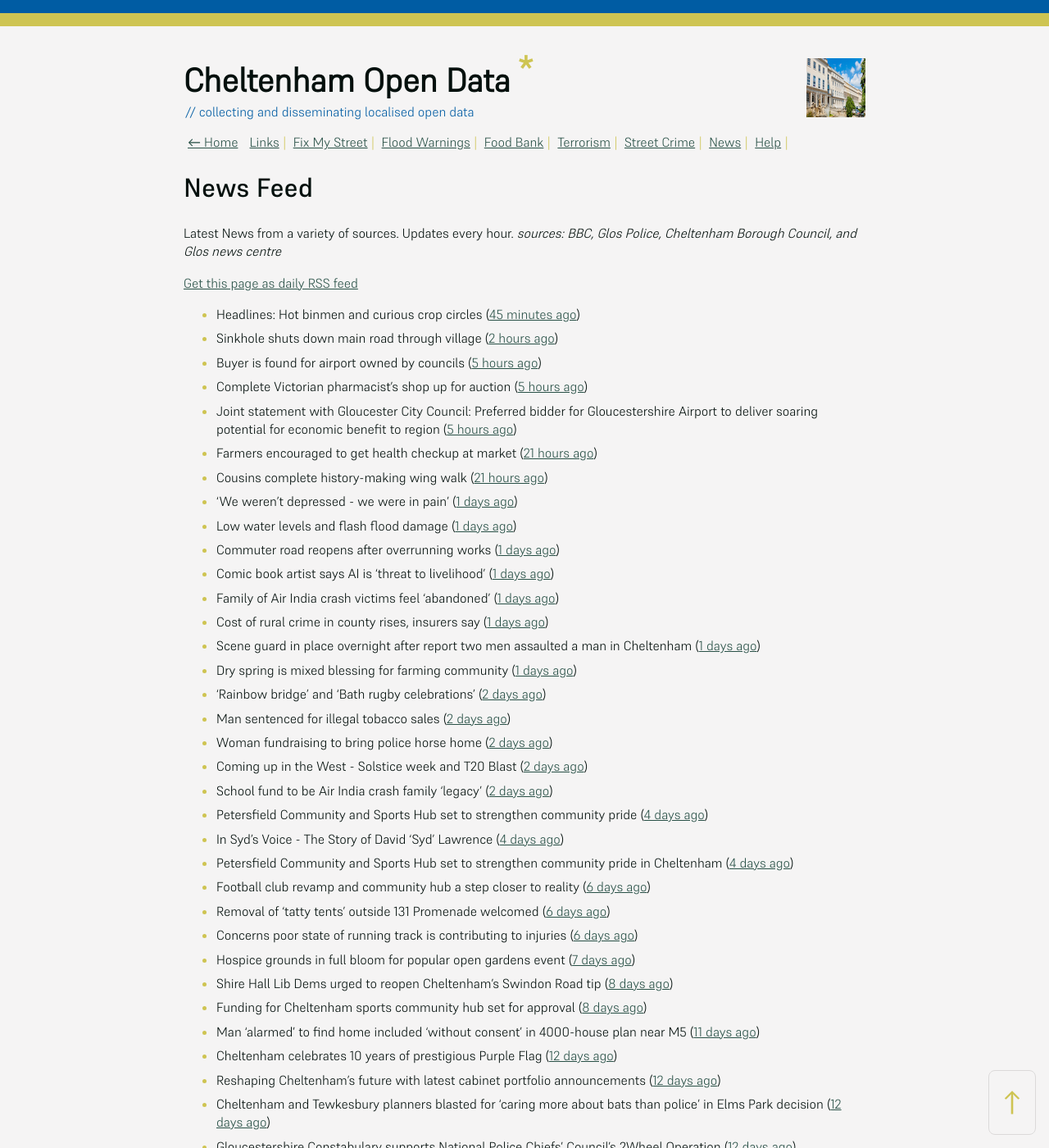
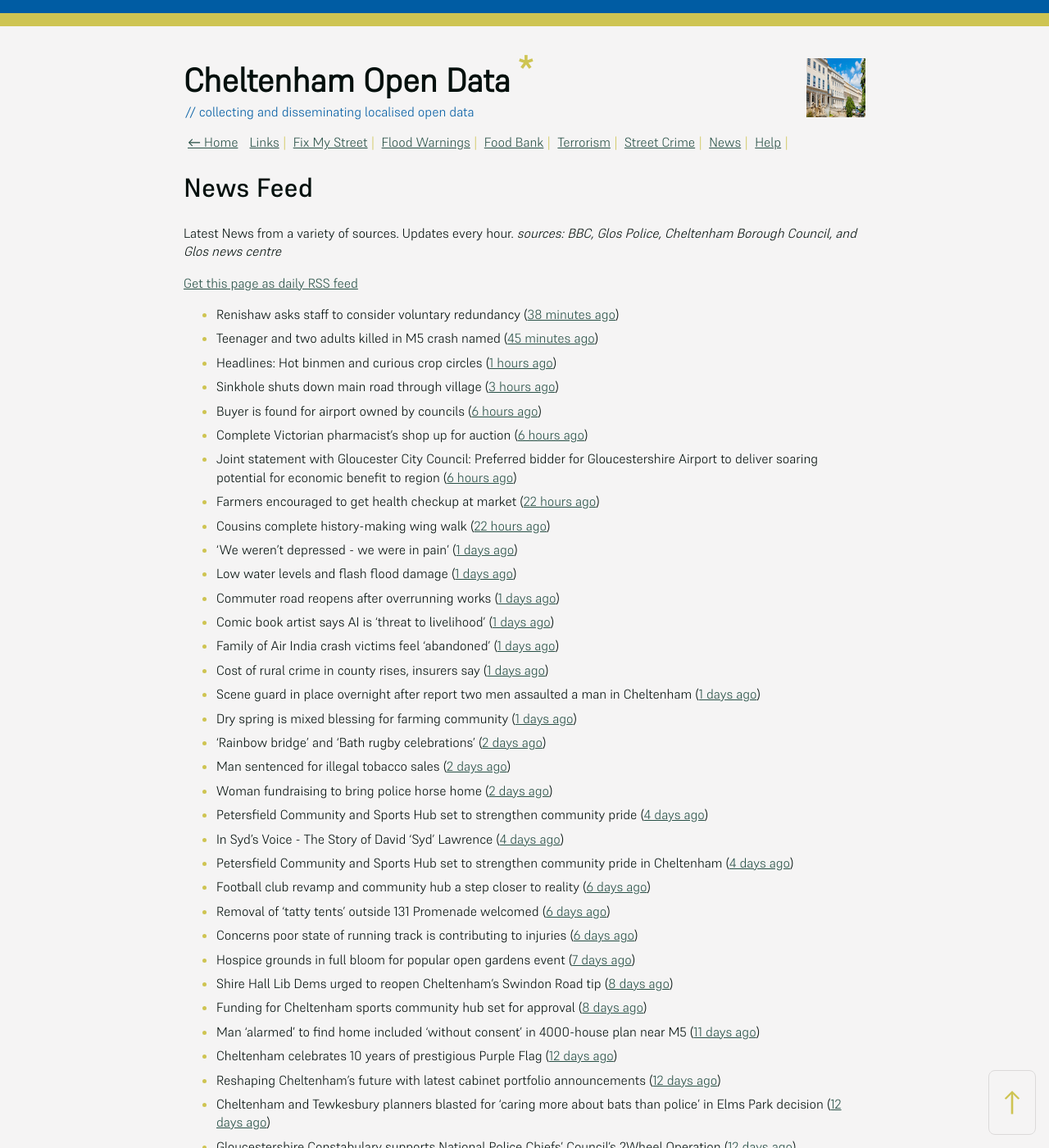
Before and after one commit to mat-0/cheltenham-open-data, a Jekyll site: the page built from _pages/news.md, in a window 1280 px wide and 1400 px high. Shown: the whole window at 82% size. Built offline with Jekyll 4.4.1, drawn with Linux system fonts in a browser that asks for light colours.

Commit message:
Updated 2025-06-18 11:58:05

```diff
--- a/_pages/news.md
+++ b/_pages/news.md
@@ -12,13 +12,15 @@ _sources: BBC, Glos Police, Cheltenham Borough Council, and Glos news centre_
 [Get this page as daily RSS feed](/daily.rss)
 
 <!-- news_marker starts -->
-- Headlines: Hot binmen and curious crop circles ([45 minutes ago](https://www.bbc.com/news/articles/c5ykj8kq83no))
-- Sinkhole shuts down main road through village ([2 hours ago](https://www.bbc.com/news/articles/c4gk5d89n8zo))
-- Buyer is found for airport owned by councils ([5 hours ago](https://www.bbc.com/news/articles/c70xjdr4veyo))
-- Complete Victorian pharmacist's shop up for auction ([5 hours ago](https://www.bbc.com/news/articles/cly36y5qwz3o))
-- Joint statement with Gloucester City Council: Preferred bidder for Gloucestershire Airport to deliver soaring potential for economic benefit to region ([5 hours ago](https://www.cheltenham.gov.uk/news/article/3021/joint_statement_with_gloucester_city_council_preferred_bidder_for_gloucestershire_airport_to_deliver_soaring_potential_for_economic_benefit_to_region))
-- Farmers encouraged to get health checkup at market ([21 hours ago](https://www.bbc.com/news/articles/c5yxyye6rglo))
-- Cousins complete history-making wing walk ([21 hours ago](https://www.bbc.com/news/articles/czxw6npq667o))
+- Renishaw asks staff to consider voluntary redundancy ([38 minutes ago](https://www.bbc.com/news/articles/cwykllmg8pvo))
+- Teenager and two adults killed in M5 crash named ([45 minutes ago](https://www.bbc.com/news/articles/c80prrgepzeo))
+- Headlines: Hot binmen and curious crop circles ([1 hours ago](https://www.bbc.com/news/articles/c5ykj8kq83no))
+- Sinkhole shuts down main road through village ([3 hours ago](https://www.bbc.com/news/articles/c4gk5d89n8zo))
+- Buyer is found for airport owned by councils ([6 hours ago](https://www.bbc.com/news/articles/c70xjdr4veyo))
+- Complete Victorian pharmacist's shop up for auction ([6 hours ago](https://www.bbc.com/news/articles/cly36y5qwz3o))
+- Joint statement with Gloucester City Council: Preferred bidder for Gloucestershire Airport to deliver soaring potential for economic benefit to region ([6 hours ago](https://www.cheltenham.gov.uk/news/article/3021/joint_statement_with_gloucester_city_council_preferred_bidder_for_gloucestershire_airport_to_deliver_soaring_potential_for_economic_benefit_to_region))
+- Farmers encouraged to get health checkup at market ([22 hours ago](https://www.bbc.com/news/articles/c5yxyye6rglo))
+- Cousins complete history-making wing walk ([22 hours ago](https://www.bbc.com/news/articles/czxw6npq667o))
 - 'We weren't depressed - we were in pain' ([1 days ago](https://www.bbc.com/news/articles/cvgv27g4wjno))
 - Low water levels and flash flood damage ([1 days ago](https://www.bbc.com/news/articles/cn5krq5pgldo))
 - Commuter road reopens after overrunning works ([1 days ago](https://www.bbc.com/news/articles/c78n5zl514lo))
@@ -30,8 +32,6 @@ _sources: BBC, Glos Police, Cheltenham Borough Council, and Glos news centre_
 - 'Rainbow bridge' and 'Bath rugby celebrations' ([2 days ago](https://www.bbc.com/news/articles/cx2e29jqllgo))
 - Man sentenced for illegal tobacco sales ([2 days ago](https://gloucesternewscentre.co.uk/man-sentenced-for-illegal-tobacco-sales/))
 - Woman fundraising to bring police horse home ([2 days ago](https://www.bbc.com/news/articles/c1ld0n474llo))
-- Coming up in the West - Solstice week and T20 Blast ([2 days ago](https://www.bbc.com/news/articles/c4g3nze858lo))
-- School fund to be Air India crash family 'legacy' ([2 days ago](https://www.bbc.com/news/articles/c5y5ygl2g31o))
 - Petersfield Community and Sports Hub set to strengthen community pride ([4 days ago](https://gloucesternewscentre.co.uk/petersfield-community-and-sports-hub-set-to-strengthen-community-pride/))
 - In Syd's Voice - The Story of David 'Syd' Lawrence ([4 days ago](https://www.bbc.co.uk/sounds/play/p0lj4vvq))
 - Petersfield Community and Sports Hub set to strengthen community pride in Cheltenham ([4 days ago](https://www.cheltenham.gov.uk/news/article/3020/petersfield_community_and_sports_hub_set_to_strengthen_community_pride_in_cheltenham))
```
Also changed, not shown: _data/flood.json (+4 -4 lines), index.md (+5 -5 lines).
